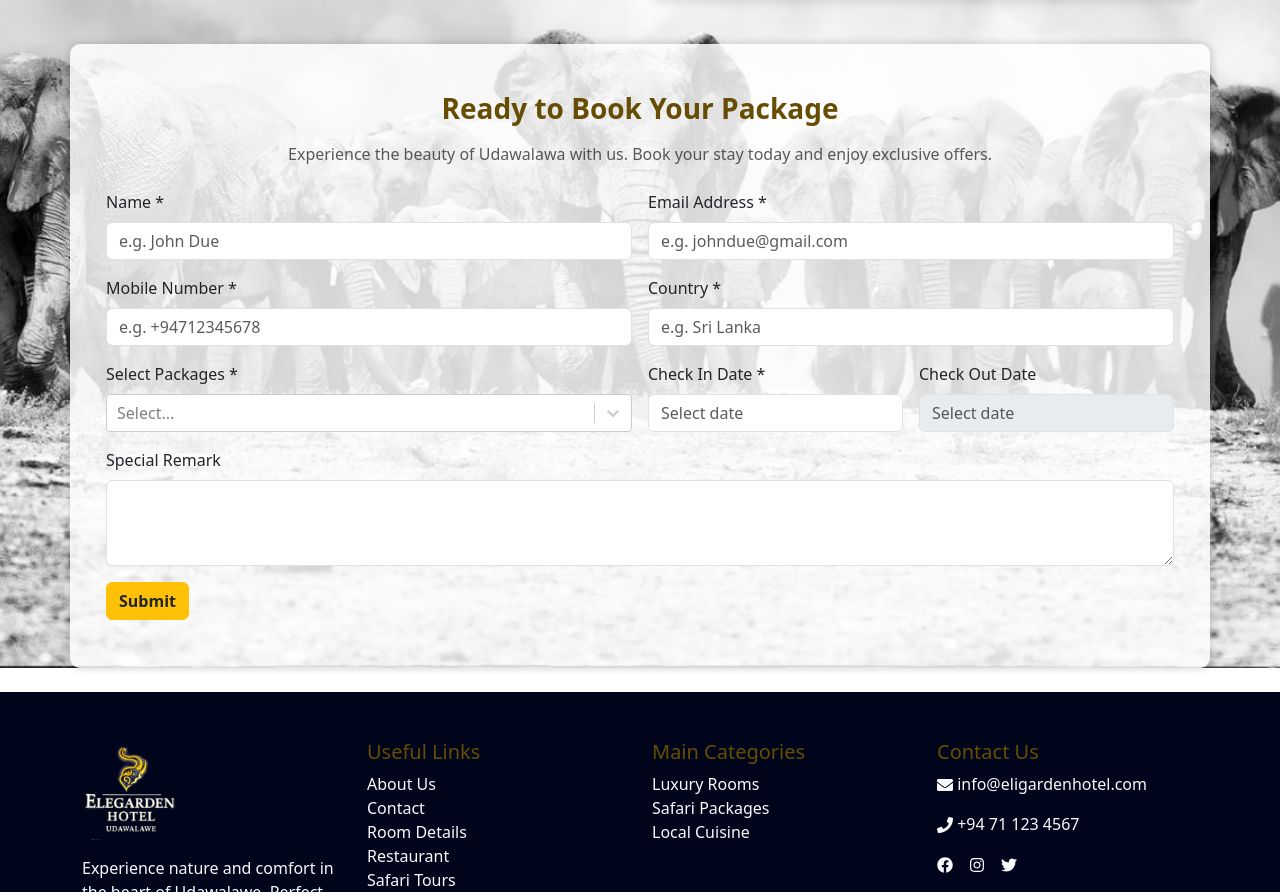
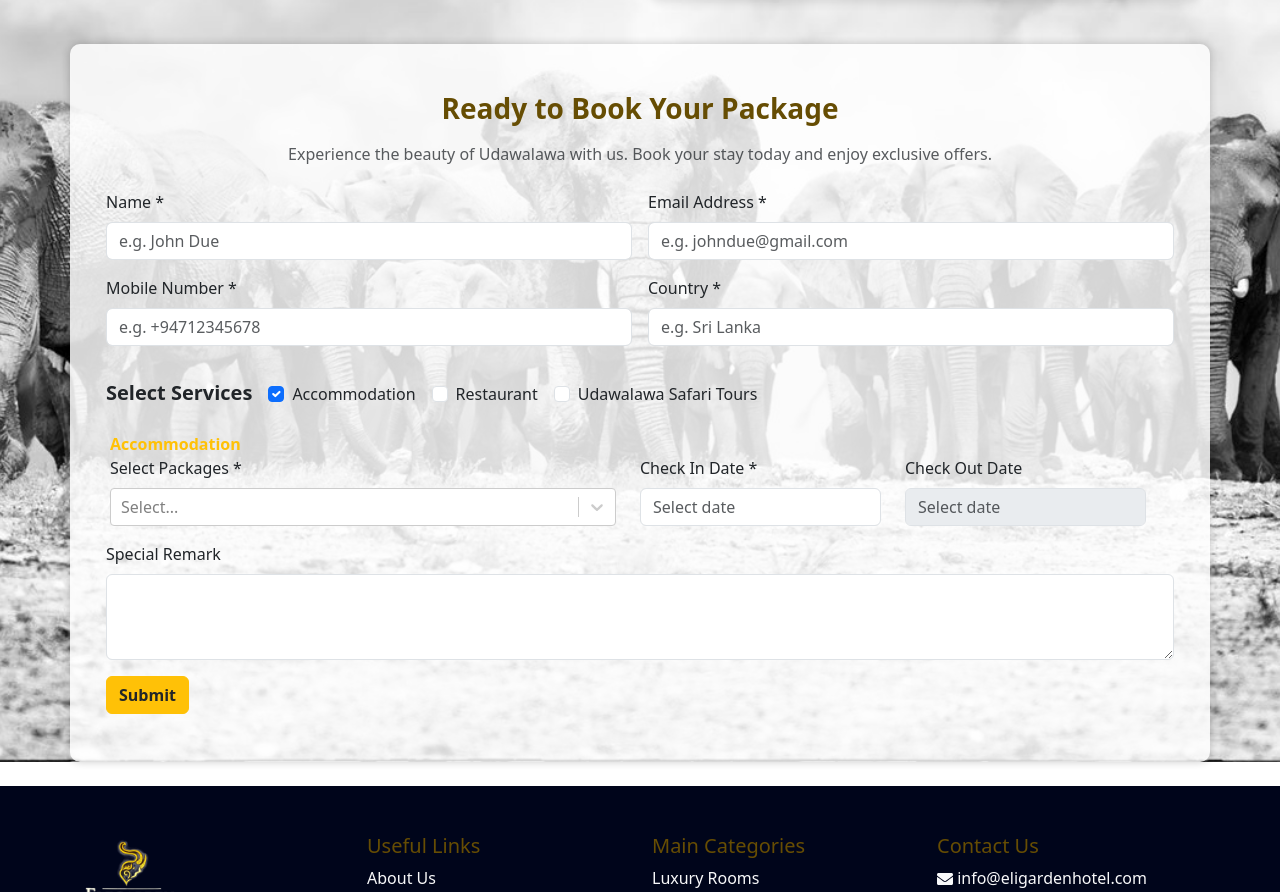
Before and after one commit to tharindu125/Udawalava-Eligarden-Hotel, a React (Vite) app: page /contact in a window 1280 px wide. Shown: the part 856-1748 px from the top of the page. Built offline with nearby package versions, Linux system fonts and the light colour scheme.

Commit message:
change form

```diff
--- a/src/pages/contact.jsx
+++ b/src/pages/contact.jsx
@@ -17,7 +17,10 @@ function Contact() {
       country: '',
       checkIn: null,
       checkOut: null,
+      restaurantNote: '',
       packages: [],
+      safaripackages: [],
+      tourDate: null,
       specialRequests: '',
     });
 
@@ -28,6 +31,25 @@ function Contact() {
       { value: 'Double Room', label: 'Double Room' },
       { value: 'Triple Room', label: 'Triple Room' },
     ];
+
+    const [selectedServices, setSelectedServices] = useState({
+      accommodation: true,
+      restaurant: false,
+      safari: false,
+    });
+
+    const SafaripackageOptions = [
+      { value: 'Normal Safari Tour', label: 'Normal Safari Tour - 3Hr' },
+      { value: 'Half Day Safari Tour', label: 'Half Day Safari Tour - 6Hr' },
+      { value: 'Full Day Safari Tour', label: 'Full Day Safari Tour - 12Hr' },
+    ];
+
+    const toggleService = (service) => {
+      setSelectedServices(prev => ({
+        ...prev,
+        [service]: !prev[service]
+      }));
+    };
 
     const validate = () => {
       let temp = {};
@@ -57,7 +79,10 @@ function Contact() {
         country: formData.country,
         checkin: formData.checkIn?.toLocaleDateString(),
         checkout: formData.checkOut?.toLocaleDateString(),
+        tourDate: formData.tourDate?.toLocaleDateString(),
+        restaurantNote: formData.restaurantNote,
         packages: formData.packages.map(p => p.label).join(', '),
+        safaripackages: formData.safaripackages.map(p => p.label).join(', '),
         specialRequests: formData.specialRequests || 'None',
       };
 
@@ -66,7 +91,8 @@ function Contact() {
         .then(() => {
           setMessage({ type: 'success', text: 'Booking submitted successfully!' });
           setFormData({
-            name: '', email: '', phone: '', country: '', checkIn: null, checkOut: null, packages: [], specialRequests: '',
+            name: '', email: '', phone: '', country: '', checkIn: null, checkOut: null, restaurantNote: '', packages: [],
+            tourDate: null, safaripackages: [], specialRequests: '',
           });
           setTimeout(() => {
             setMessage({ type: '', text: '' });
@@ -162,41 +188,76 @@ function Contact() {
 
         <section className='container py-5 my-4' id='book_now' style={{ boxShadow: '0 0 8px rgba(0, 0, 0, 0.2)', backgroundColor: 'rgba(255, 255, 255, 0.83)', borderRadius: '10px' }}>
           <div className='manual_text_center'>
-            <h2 className='h3 fw-bold mb-3 text-warning-emphasis'>Ready to Book Your Package</h2>
-            <p className='text-muted mb-4 mx-3'>
+            <h2 className='h3 fw-bold mb-3 text-warning-emphasis' data-aos="zoom-in" data-aos-delay="200">Ready to Book Your Package</h2>
+            <p className='text-muted mb-4 mx-3' data-aos="flip-up" data-aos-delay="300">
               Experience the beauty of Udawalawa with us. Book your stay today and enjoy exclusive offers.
             </p>
           </div>
 
           <form className='row g-3 mx-3' onSubmit={handleSubmit}>
+
+            {/* Shared Basic Info Fields */}
             <div className='col-md-6'>
               <label className='form-label'>Name *</label>
               <input type='text' className='form-control' value={formData.name}
-                onChange={e => setFormData({ ...formData, name: e.target.value })} placeholder='e.g. John Due' required/>
-              <small className='text-danger'>{errors.name}</small>
+                onChange={e => setFormData({ ...formData, name: e.target.value })} placeholder='e.g. John Due' required />
             </div>
-
             <div className='col-md-6'>
               <label className='form-label'>Email Address *</label>
               <input type='email' className='form-control' value={formData.email}
-                onChange={e => setFormData({ ...formData, email: e.target.value })} placeholder='e.g. johndue@gmail.com' required/>
-              <small className='text-danger'>{errors.email}</small>
+                onChange={e => setFormData({ ...formData, email: e.target.value })} placeholder='e.g. johndue@gmail.com' required />
             </div>
-
             <div className='col-md-6'>
               <label className='form-label'>Mobile Number *</label>
               <input type='text' className='form-control' value={formData.phone}
-                onChange={e => setFormData({ ...formData, phone: e.target.value })} placeholder='e.g. +94712345678' required/>
-              <small className='text-danger'>{errors.phone}</small>
+                onChange={e => setFormData({ ...formData, phone: e.target.value })} placeholder='e.g. +94712345678' required />
             </div>
 
             <div className='col-md-6'>
               <label className='form-label'>Country *</label>
               <input type='text' className='form-control' value={formData.country}
-                onChange={e => setFormData({ ...formData, country: e.target.value })} placeholder='e.g. Sri Lanka' required/>
-              <small className='text-danger'>{errors.country}</small>
+                onChange={e => setFormData({ ...formData, country: e.target.value })} placeholder='e.g. Sri Lanka' required />
             </div>
 
+            {/* Service Selectors */}
+            <div className='col-12'>
+              <label className='form-label fw-bold mx-3 mt-3 ms-0 fs-5'>Select Services</label>
+              <div className='form-check form-check-inline'>
+                <input
+                  className='form-check-input'
+                  type='checkbox'
+                  id='accommodation'
+                  checked={selectedServices.accommodation}
+                  onChange={() => toggleService('accommodation')}
+                />
+                <label className='form-check-label' htmlFor='accommodation  fs-5'>Accommodation</label>
+              </div>
+              <div className='form-check form-check-inline'>
+                <input
+                  className='form-check-input'
+                  type='checkbox'
+                  id='restaurant'
+                  checked={selectedServices.restaurant}
+                  onChange={() => toggleService('restaurant')}
+                />
+                <label className='form-check-label' htmlFor='restaurant  fs-5'>Restaurant</label>
+              </div>
+              <div className='form-check form-check-inline'>
+                <input
+                  className='form-check-input'
+                  type='checkbox'
+                  id='safari'
+                  checked={selectedServices.safari}
+                  onChange={() => toggleService('safari')}
+                />
+                <label className='form-check-label' htmlFor='safari  fs-5'>Udawalawa Safari Tours</label>
+              </div>
+            </div>
+
+            {/* ✅ Accommodation Fields */}
+            {selectedServices.accommodation && (
+              <div className='row'>
+                <label className='form-label fw-bold mx-3 mt-3 ms-0 mb-0 text-warning'>Accommodation</label>
                 <div className='col-6'>
                   <label className='form-label'>Select Packages *</label>
                   <Select
@@ -207,6 +268,9 @@ function Contact() {
                     className='basic-multi-select'
                     classNamePrefix='select'
                     required
+                    styles={{
+                      menu: (provided) => ({ ...provided, zIndex: 9999 })
+                    }}
                   />
                 </div>
 
@@ -220,7 +284,6 @@ function Contact() {
                     minDate={new Date()}
                     required
                   />
-              <small className='text-danger'>{errors.checkIn}</small>
                 </div>
 
                 <div className='col-md-3'>
@@ -230,34 +293,80 @@ function Contact() {
                     onChange={date => setFormData({ ...formData, checkOut: date })}
                     className='form-control'
                     placeholderText='Select date'
-                minDate={formData.checkIn} // ✅ disables dates before check-in
-                disabled={!formData.checkIn} // Optional: disable until check-in is selected
+                    minDate={formData.checkIn}
+                    disabled={!formData.checkIn}
                   />
                 </div>
+              </div>
+            )}
 
+            {/* ✅ Restaurant Fields */}
+            {selectedServices.restaurant && (
+              <div className='row'>
+                <label className='form-label fw-bold mx-3 mt-3 ms-0 mb-0 text-warning'>Restaurant</label>
+                <div className='col-md-12'>
+                  <label className='form-label'>Restaurant Booking Details</label>
+                  <textarea className='form-control' rows='2' placeholder='e.g. Lunch for 4 people on August 3rd'
+                    value={formData.restaurantNote}
+                    onChange={e => setFormData({ ...formData, restaurantNote: e.target.value })} />
+                </div>
+              </div>
+            )}
+
+            {/* ✅ Safari Tour Fields */}
+            {selectedServices.safari && (
+              <div className='row'>
+                <label className='form-label fw-bold mx-3 mt-3 ms-0 mb-0 text-warning'>Udawalawa Safari Tours</label>
+                <div className='col-md-6'>
+                  <label className='form-label'>Safari Tour Packeges</label>
+                  <Select
+                    isMulti
+                    options={SafaripackageOptions}
+                    value={formData.safaripackages}
+                    onChange={selectedOptions => setFormData({ ...formData, safaripackages: selectedOptions })}
+                    className='basic-multi-select'
+                    classNamePrefix='select'
+                    required
+                    styles={{
+                      menu: (provided) => ({ ...provided, zIndex: 9999 })
+                    }}
+                  />
+                </div>
+                <div className='col-md-3'>
+                  <label className='form-label'>Tour Date *</label>
+                  <DatePicker
+                    selected={formData.tourDate}
+                    onChange={date => setFormData({ ...formData, tourDate: date })}
+                    className='form-control'
+                    placeholderText='Select date'
+                    minDate={new Date()}
+                    required
+                  />
+                </div>
+              </div>
+            )}
+
+            {/* Special Remark */}
             <div className='col-md-12'>
               <label className='form-label'>Special Remark</label>
               <textarea className='form-control' rows='3' value={formData.specialRequests}
                 onChange={e => setFormData({ ...formData, specialRequests: e.target.value })}></textarea>
             </div>
 
+            {/* Status and Submit */}
             {loading && (
-              <div className='mt-3 alert alert-info' role='alert'>
-                Processing your booking... Please wait.
-              </div>
+              <div className='mt-3 alert alert-info'>Processing your booking... Please wait.</div>
             )}
-
             {!loading && message.text && (
-              <div className={`mt-3 alert ${message.type === 'success' ? 'alert-success' : 'alert-danger'}`} role='alert'>
+              <div className={`mt-3 alert ${message.type === 'success' ? 'alert-success' : 'alert-danger'}`}>
                 {message.text}
               </div>
             )}
-
             <div className='col-12'>
               <button type='submit' className='btn btn-warning text-dark fw-bold'>Submit</button>
             </div>
+          </form>
 
-          </form>
         </section>
       </div>
     </>
```
Lines whose indentation alone changed are shown as unchanged.
